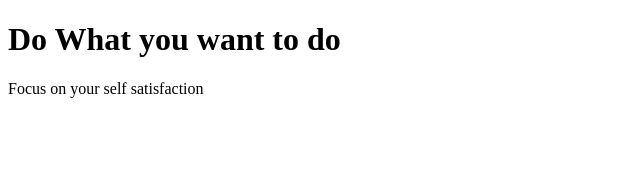
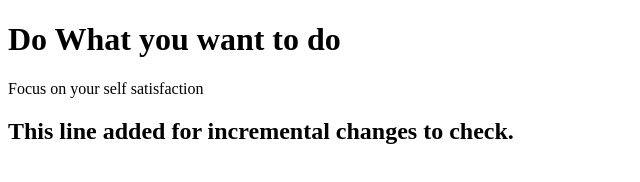
Before and after one commit to anirudh-abhi/new-repo, a plain HTML site: page index.html in a window 1280 px wide. Shown: the whole page, without its empty margins (0-640 px from the left). Drawn offline with Linux system fonts and the light colour scheme.

Commit message:
Incremental change commit

```diff
--- a/index.html
+++ b/index.html
@@ -6,5 +6,6 @@
 <body>
     <h1>Do What you want to do</h1>
     <p>Focus on your self satisfaction</p>
+    <h2>This line added for incremental changes to check.</h2>
 </body>
 </html>
```
